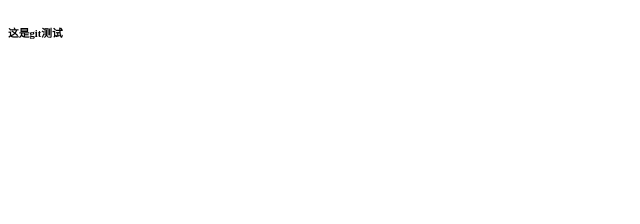
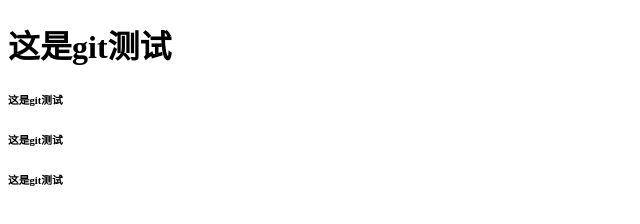
Before and after one commit to wby666/myfirstrepository, a plain HTML site: page index.html in a window 1280 px wide. Shown: the whole page, without its empty margins (0-640 px from the left). Drawn offline with Linux system fonts and the light colour scheme.

Commit message:
测试提交

```diff
--- a/index.html
+++ b/index.html
@@ -7,6 +7,9 @@
     <title>Document</title>
 </head>
 <body>
+    <h1>这是git测试</h1>
+    <h6>这是git测试</h6>
+    <h6>这是git测试</h6>
     <h6>这是git测试</h6>
 </body>
 </html>
```
